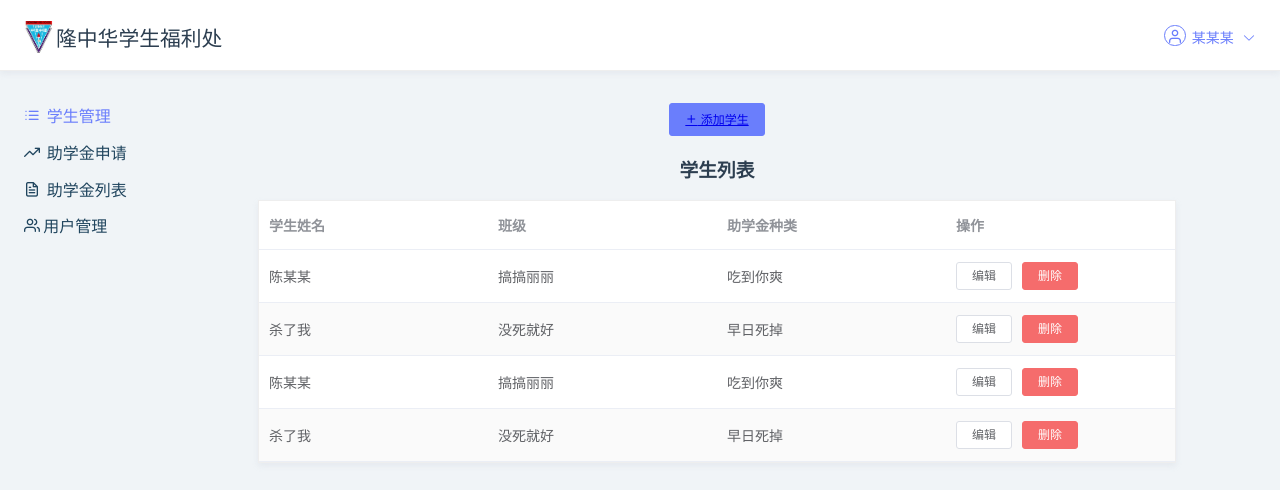
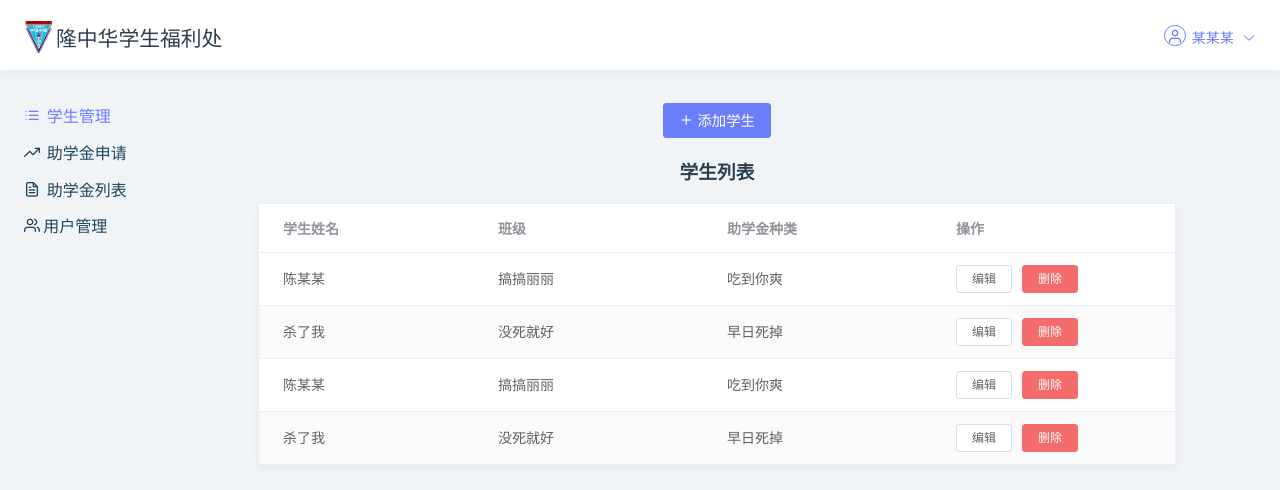
Before and after one commit to MechFroG88/Humble-Iro, a Vue app in the folder client/: page /student in a window 1280 px wide. Shown: the top 490 px of the page. Built offline with nearby package versions, Linux system fonts and the light colour scheme.

Commit message:
Update table style

```diff
--- a/client/src/assets/scss/components/tables.scss
+++ b/client/src/assets/scss/components/tables.scss
@@ -1,5 +1,26 @@
-#_crudTable .el-table{
-  margin: 0 auto;
-  border: 1px solid #eeeeee;
-  box-shadow: $box-shadow-1;
+#_crudTable {
+  .el-table{
+    margin: 0 auto;
+    border: 1px solid #eeeeee;
+    box-shadow: $box-shadow-1;
+
+    tr {
+      td:first-child, th:first-child {
+        .cell {
+          padding-left: 1.5rem;
+        }
+      }
+    }
+  }
 }
+
+.button {
+  align-self: flex-start;
+  span {
+    font-size: $font-size-lg;
+  }
+  a {
+    color: #fff;
+    text-decoration: none;
+  }
+}
--- a/client/src/assets/scss/style.scss
+++ b/client/src/assets/scss/style.scss
@@ -2,7 +2,6 @@
 @import 'variables';
 //pages
 @import 'pages/login';
-@import 'pages/student';
 
 //layouts
 @import 'layout/default';
```
